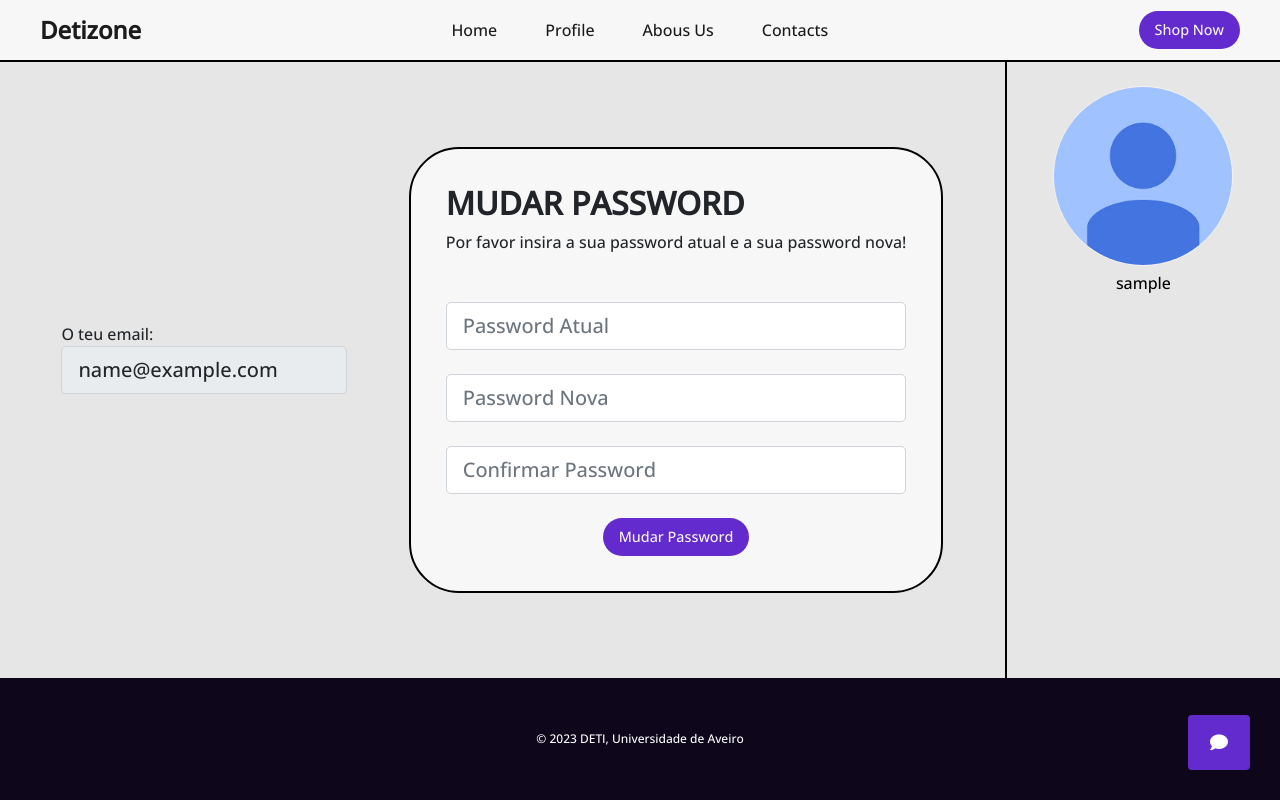
After one commit to hugoc1944/sio-project, a Flask app: template website/templates/profile.html in a window 1280 px wide. The commit adds this page. Run offline with Flask 3, Linux system fonts and the light colour scheme; the template is opened without the code that fills it: most values are stand-ins (such as "Sample title", 1, 10 or a date in 2020); data that the repository does not hold is empty; some libraries are stand-ins or nearby versions; some web fonts are replaced.

Commit message:
Mudar password
Implementacao de opcao de mudar password

```diff
--- a/website/socketio_functions.py
+++ b/website/socketio_functions.py
@@ -50,8 +50,6 @@ def connect(auth):
 
 def message(data):
     room = session.get('room')
-    if "<" in data["data"] or ">" in data["data"]:
-        return
     if not conversation_exists(room):
         return
     content = {
--- /dev/null
+++ b/website/static/css/profile.css
@@ -0,0 +1,122 @@
+.profile {
+    background-color: #e6e6e6;
+    border-top: 2px solid black;
+}
+
+.settings {
+    display: flex;
+    justify-content: space-evenly;
+    align-items: center;
+    min-height: inherit;
+}
+
+.profile form {
+    border: 2px solid black;
+    border-radius: 50px;
+    padding: 35px;
+    background-color: rgb(247, 247, 247)
+}
+
+#profile-password {
+    width: 100%;
+    min-height: 100%;
+}
+
+.change-password-btn {
+    font-size: 1.25rem;
+    border-radius: 0.3rem;
+}
+
+.profile {
+    display: flex;
+    flex-direction: row;
+    flex: 1;
+}
+
+.profile-tabs {
+    display: flex;
+    flex-direction: column;
+    gap: 20px;
+    width: 350px;
+    text-align: center;
+    border-left: 2px solid black;
+}
+
+.profile-tabs li {
+    list-style-type: none;
+}
+
+.profile-image {
+    margin-top: 24px;
+    display: flex;
+    flex-direction: column;
+    justify-content: center;
+    align-items: center;
+    gap: 5px;
+}
+
+.profile-image img {
+    border: 1px solid #F2F2F2;
+    color: #000000;
+    height: 180px;
+    width: 180px;
+    border-radius: 50%;
+}
+
+.profile-username {
+    color: #000000;
+}
+
+@media (max-width: 1200px) {
+    .profile {
+        flex-direction: column-reverse;
+        align-items: center;
+    }
+
+    .profile-box {
+        flex: 1;
+    }
+
+    .profile-tabs {
+        flex-direction: row;
+        width: auto;
+        align-items: center;
+        padding-bottom: 3rem;
+        border: none;
+    }
+
+    .profile-image img {
+        width: 145px;
+        height: 145px;
+    }
+
+    .vh-100 {
+        height: initial !important;
+    }
+}
+
+@media (max-width: 1000px) {
+    .profile, .profile-box {
+        width: 100%;
+    }
+
+    .profile-image {
+        flex-direction: column;
+        margin-bottom: 0;
+    }
+
+    .settings{
+        flex-direction: column;
+        gap: 50px;
+    }
+
+    .profile form {
+        border: none;
+        background-color: inherit;
+    }
+}
+
+.nav-link {
+    border-radius: 8px;
+    color: #000000;
+}
--- /dev/null
+++ b/website/static/javascript/profile.js
@@ -0,0 +1,39 @@
+// Mudar a password
+let button_mudarPass = document.getElementById('change-password');
+button_mudarPass.addEventListener('click', ()=> {
+    let old_password = document.getElementById('old-password');
+    let new_password = document.getElementById('new-password');
+    let confirm_password = document.getElementById('confirm-password');
+
+    if((new_password.value != confirm_password.value) || new_password.value.length < 8 || confirm_password.value.length < 8){
+        new_password.style.borderColor = 'red';
+        confirm_password.style.borderColor = 'red';
+    }
+    else{
+        new_password.style.borderColor = 'white';
+        confirm_password.style.borderColor = 'white';
+        const email = $( "#email-input" ).val();
+        $.ajax({
+            type: "POST",
+            url: "/profile",
+            data: {
+                'op': '4',
+                'email': email,
+                'old-password': old_password.value,
+                'new-password': new_password.value,
+            },
+            success: function (request) {
+                console.log(request);
+                if(request.status === 404) {
+                    old_password.style.borderColor = 'red';
+                }
+                else if(request.status === 200){
+                    alert('Sucesso');
+                }
+            }
+        });
+        old_password.value = '';
+        new_password.value = '';
+        confirm_password.value = '';
+    }
+})
--- a/website/templates/base.html
+++ b/website/templates/base.html
@@ -41,6 +41,7 @@
           <div class="logo"><a href="#">Detizone</a></div>
           <ul class="links">
               <li><a href="index.html">Home</a></li>
+              <li><a href="/profile">Profile</a></li>
               <li><a href="shop.html">Abous Us</a></li>
               <li><a href="contacts.html">Contacts</a></li>
           </ul>
@@ -51,6 +52,7 @@
 
           <div class="dropdown_menu">
               <li><a href="index.html">Home</a></li>
+              <li><a href="/profile">Profile</a></li>
               <li><a href="shop.html">Abous Us</a></li>
               <li><a href="contacts.html">Contacts</a></li>
               <li><a href="#" class="action_btn">Shop Now</a></li>
--- /dev/null
+++ b/website/templates/profile.html
@@ -0,0 +1,46 @@
+{% extends "base.html" %}
+{% block title %}Detizone - Profile{% endblock %}
+{% block head %}
+<link rel="stylesheet" href="{{url_for('static', filename='css/profile.css')}}">
+{% endblock %}
+{% block beforenav %}
+<div class="d-flex flex-column" style="min-height: 100vh;">
+{% endblock %}
+{% block body %}
+<div class="profile">
+        <div id="profile-password">
+            <div class="settings">
+                <div class="mb-4">
+                    O teu email:
+                    <input type="email" id="email-input" name="your-email" class="form-control form-control-lg" value="{{email}}" disabled placeholder=" ">
+                </div>
+                <form action="/profile" method="POST">
+                    <h2 class="fw-bold mb-2 text-uppercase">Mudar Password</h2>
+                    <p class="mb-5">Por favor insira a sua password atual e a sua password nova!</p>
+                    <div class="mb-4">
+                        <input type="password" id="old-password" name="old-password" class="form-control form-control-lg" placeholder="Password Atual">
+                        <span id="old-password-error"></span>
+                    </div>
+                    <div class="mb-4">
+                        <input type="password" id="new-password" name="new-password" class="form-control form-control-lg" placeholder="Password Nova">
+                        <span id="new-password-error"></span>
+                    </div>
+                    <div class="mb-4">
+                        <input type="password" id="confirm-password" name="confirm-password" class="form-control form-control-lg" placeholder="Confirmar Password">
+                        <span id="confirm-password-error"></span>
+                    </div>
+                    <div class="text-center">
+                        <button class="action_btn" type="button" id="change-password">Mudar Password</button>
+                    </div>
+                </form>
+            </div>
+        </div>
+    <div class="profile-tabs">
+        <div class="profile-image">
+            <img alt="profile-image" src="{{ url_for('static', filename='images/default.png') }}">
+            <div class="profile-username">{{username}}</div>
+        </div>
+    </div>
+</div> <!-- Ending the 100vh div -->
+<script src="{{url_for('static', filename='javascript/profile.js')}}"></script>
+{% endblock %}
```
Also changed, not shown: website/views.py (+24 -0 lines), website/database.db, website/static/images/default.png (added), 2 other files.
